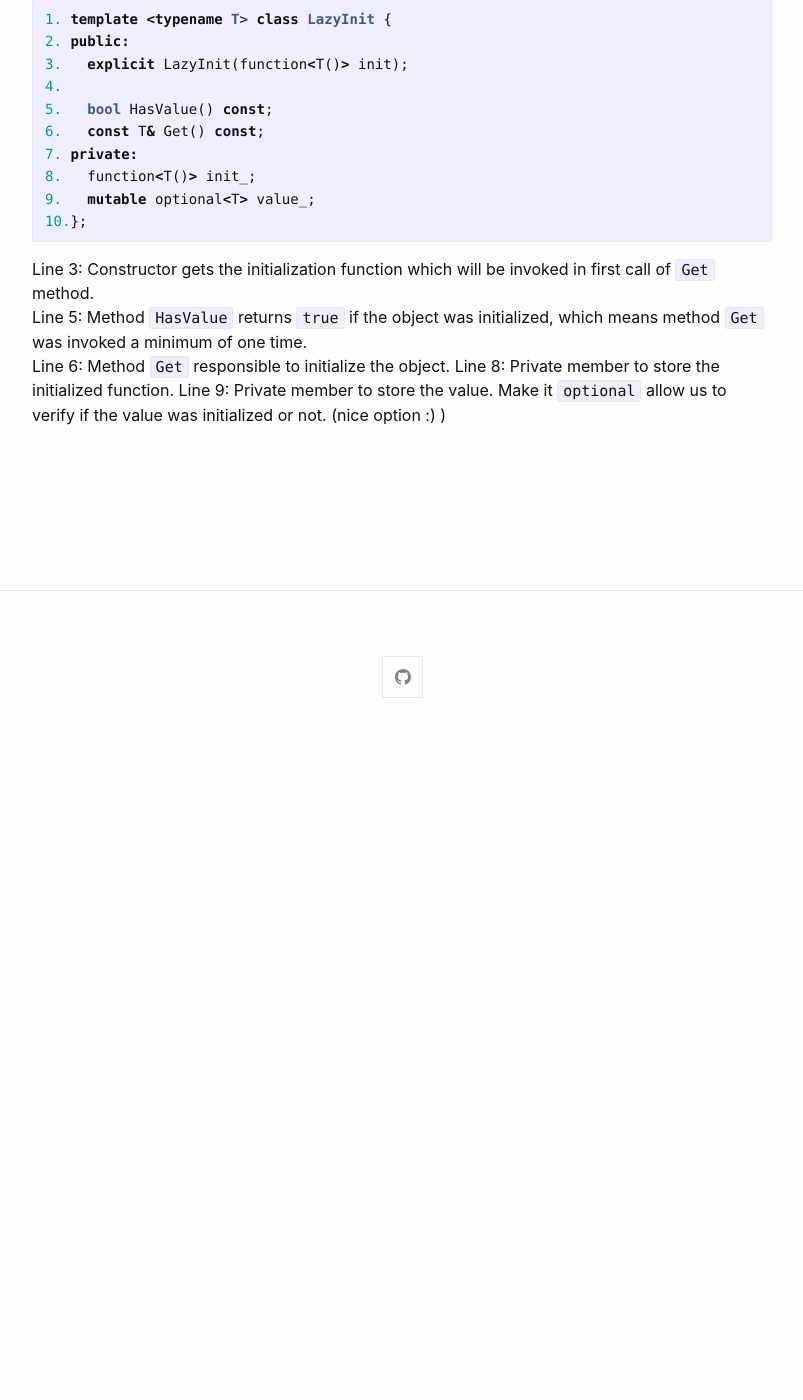
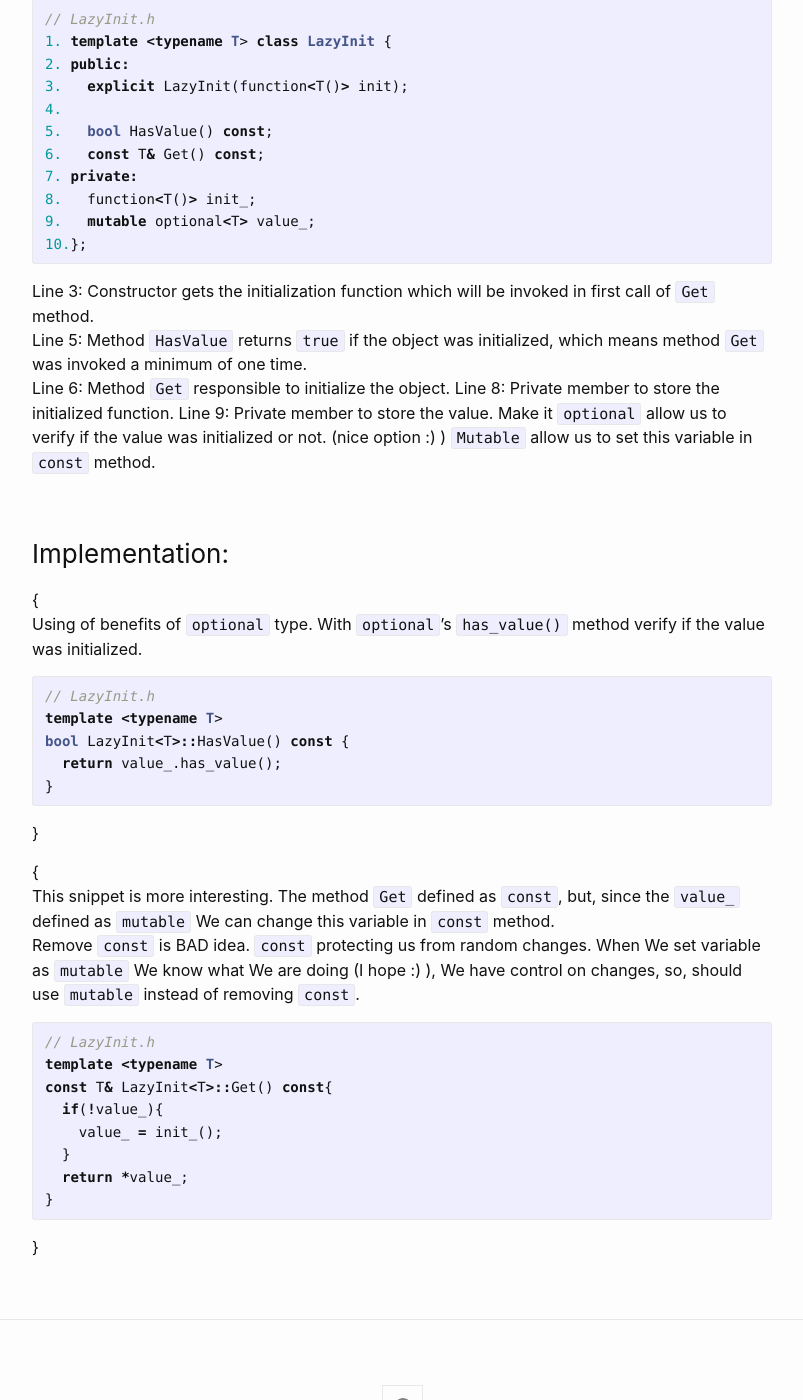
Before and after one commit to ivalery111/ivaleryz.github.io, a Jekyll site: the page built from _posts/2021-02-27-cpp-lazy-init.md, in a window 1280 px wide and 1400 px high, scrolled down 667 px. Shown: the whole window, without its empty margins (238-1041 px from the left). Built offline with Jekyll 4.4.1, drawn with Linux system fonts in a browser that asks for light colours; before the commit the page ends 1297 px from its top, so only the background shows below that.

Commit message:
feat(post/cpp-laze): add implementation section

````diff
--- a/_posts/2021-02-27-cpp-lazy-init.md
+++ b/_posts/2021-02-27-cpp-lazy-init.md
@@ -14,6 +14,7 @@ For example, there is an object that connecting to DB. Assume that connection is
 ### Interface:
 
 ```cpp
+// LazyInit.h
 1. template <typename T> class LazyInit {
 2. public:
 3.   explicit LazyInit(function<T()> init);
@@ -29,4 +30,33 @@ Line 3: Constructor gets the initialization function which will be invoked in fi
 Line 5: Method `HasValue` returns `true` if the object was initialized, which means method `Get` was invoked a minimum of one time.
 Line 6: Method `Get` responsible to initialize the object.
 Line 8: Private member to store the initialized function.
-Line 9: Private member to store the value. Make it `optional` allow us to verify if the value was initialized or not. (nice option :) )
+Line 9: Private member to store the value. Make it `optional` allow us to verify if the value was initialized or not. (nice option :) ) `Mutable` allow us to set this variable in `const` method.
+
+### Implementation:
+{
+Using of benefits of `optional` type. With `optional`'s `has_value()` method verify if the value was initialized.
+
+```cpp
+// LazyInit.h
+template <typename T>
+bool LazyInit<T>::HasValue() const {
+  return value_.has_value();
+}
+```
+}
+
+{
+This snippet is more interesting. The method `Get` defined as `const`, but, since the `value_` defined as `mutable` We can change this variable in `const` method.
+Remove `const` is BAD idea. `const` protecting us from random changes. When We set variable as `mutable` We know what We are doing (I hope :) ), We have control on changes, so, should use `mutable` instead of removing `const`.
+
+```cpp
+// LazyInit.h
+template <typename T>
+const T& LazyInit<T>::Get() const{
+  if(!value_){
+    value_ = init_();
+  }
+  return *value_;
+}
+```
+}
````
